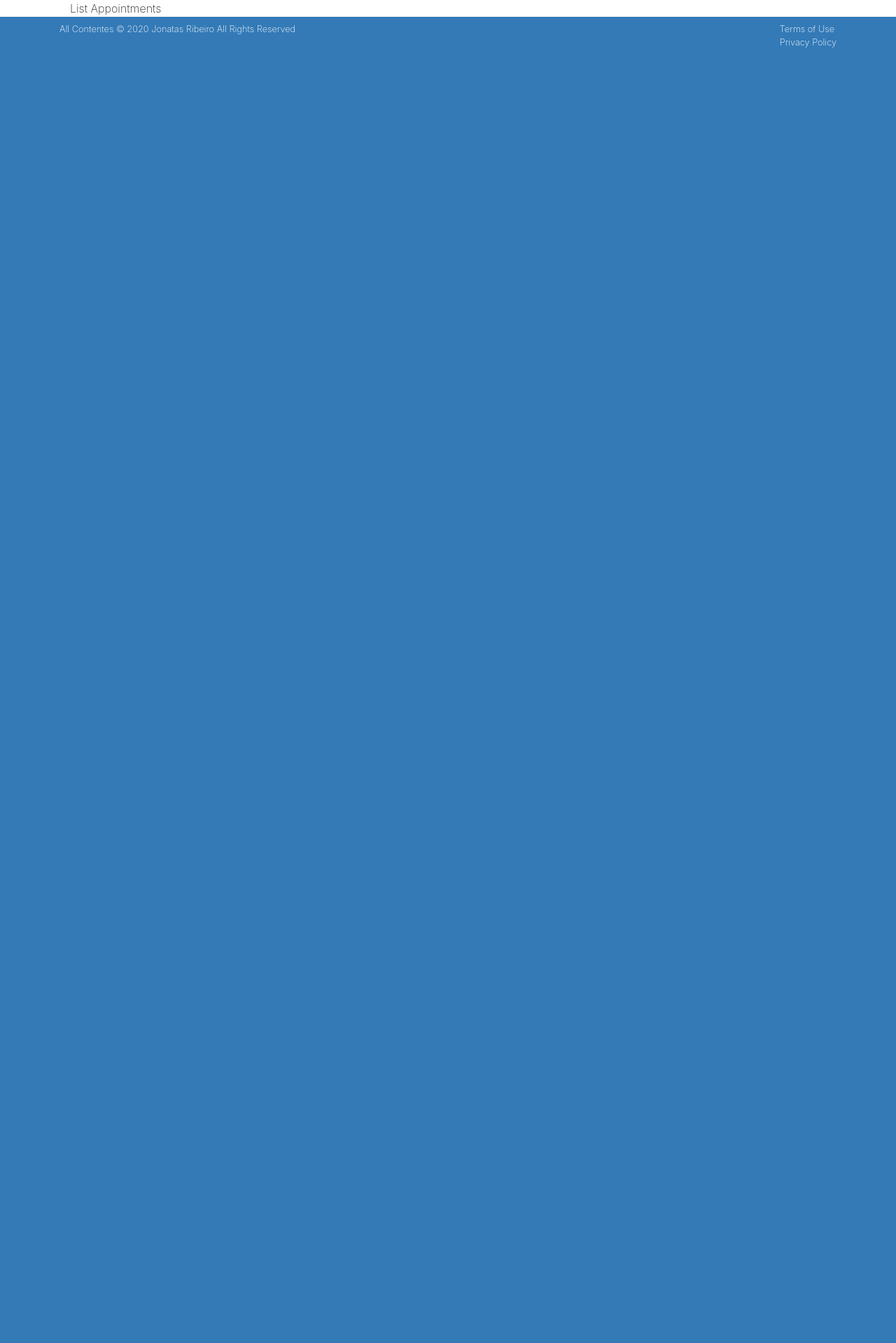
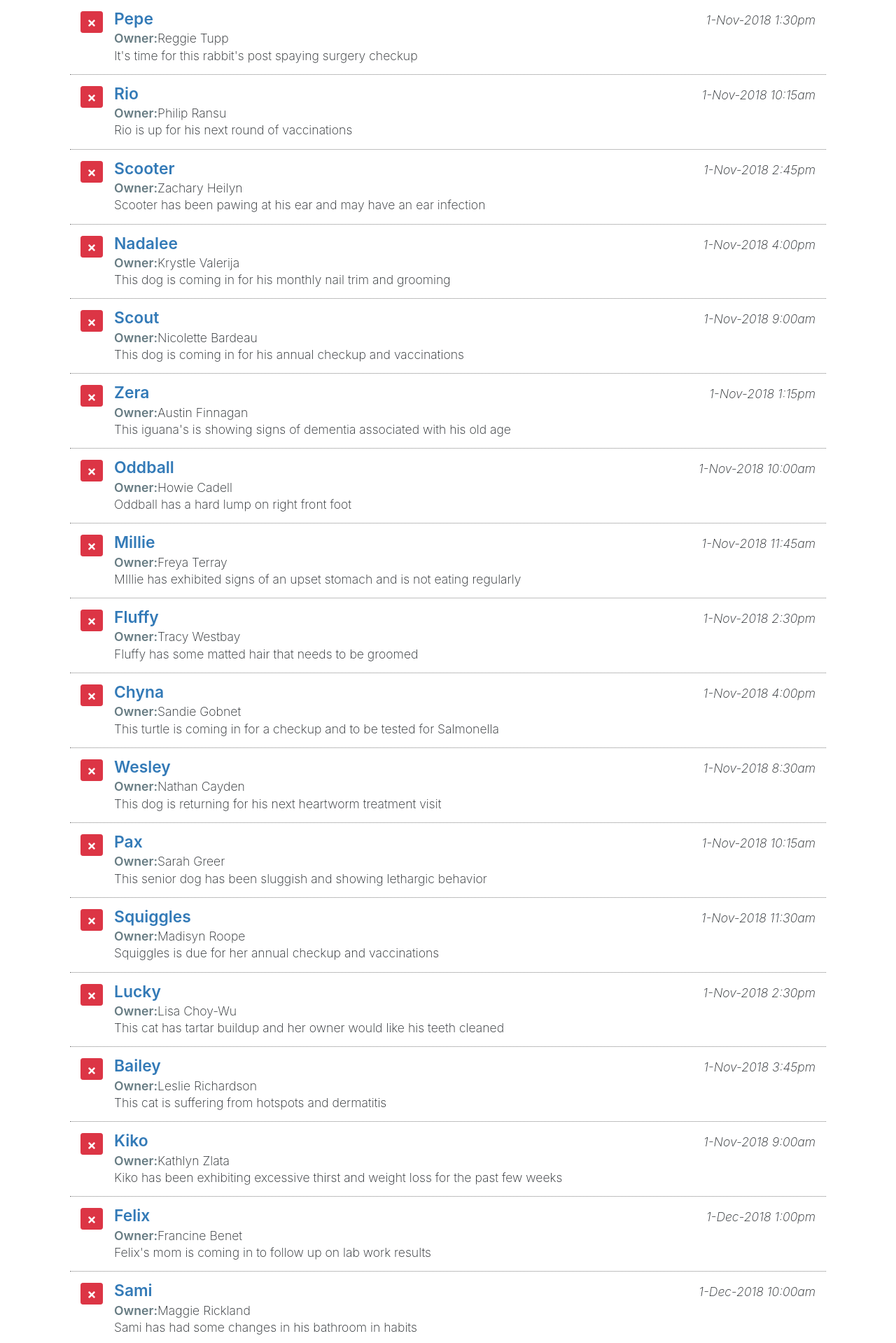
Before and after one commit to jonriber/AppointmentAppReact2020, a React (Create React App) app in the folder AppointmentApp/appointmentapp/: page / in a window 1280 px wide. Shown: the part 101-2020 px from the top of the page at 70% size. Before the commit the page ends 800 px from the top, so only its background shows below. Built offline with nearby package versions, Linux system fonts and the light colour scheme.

Commit message:
added listAppointments component

```diff
--- /dev/null
+++ b/AppointmentApp/appointmentapp/public/data.json
@@ -0,0 +1,152 @@
+[
+    {
+      "petName": "Pepe",
+      "ownerName": "Reggie Tupp",
+      "aptNotes": "It's time for this rabbit's post spaying surgery checkup",
+      "aptDate": "2018-11-28 13:30"
+    },
+    {
+      "petName": "Rio",
+      "ownerName": "Philip Ransu",
+      "aptNotes": "Rio is up for his next round of vaccinations",
+      "aptDate": "2018-11-28 10:15"
+    },
+    {
+      "petName": "Scooter",
+      "ownerName": "Zachary Heilyn",
+      "aptNotes": "Scooter has been pawing at his ear and may have an ear infection",
+      "aptDate": "2018-11-28 14:45"
+    },
+    {
+      "petName": "Nadalee",
+      "ownerName": "Krystle Valerija",
+      "aptNotes": "This dog is coming in for his monthly nail trim and grooming",
+      "aptDate": "2018-11-28 16:00"
+    },
+    {
+      "petName": "Scout",
+      "ownerName": "Nicolette Bardeau",
+      "aptNotes": "This dog is coming in for his annual checkup and vaccinations",
+      "aptDate": "2018-11-28 9:00"
+    },
+    {
+      "petName": "Zera",
+      "ownerName": "Austin Finnagan",
+      "aptNotes": "This iguana's is showing signs of dementia associated with his old age",
+      "aptDate": "2018-11-29 13:15"
+    },
+    {
+      "petName": "Oddball",
+      "ownerName": "Howie Cadell",
+      "aptNotes": "Oddball has a hard lump on right front foot",
+      "aptDate": "2018-11-29 10:00"
+    },
+    {
+      "petName": "Millie",
+      "ownerName": "Freya Terray",
+      "aptNotes": "MIllie has exhibited signs of an upset stomach and is not eating regularly",
+      "aptDate": "2018-11-29 11:45"
+    },
+    {
+      "petName": "Fluffy",
+      "ownerName": "Tracy Westbay",
+      "aptNotes": "Fluffy has some matted hair that needs to be groomed",
+      "aptDate": "2018-11-29 14:30"
+    },
+    {
+      "petName": "Chyna",
+      "ownerName": "Sandie Gobnet",
+      "aptNotes": "This turtle is coming in for a checkup and to be tested for Salmonella",
+      "aptDate": "2018-11-29 16:00"
+    },
+    {
+      "petName": "Wesley",
+      "ownerName": "Nathan Cayden",
+      "aptNotes": "This dog is returning for his next heartworm treatment visit",
+      "aptDate": "2018-11-29 8:30"
+    },
+    {
+      "petName": "Pax",
+      "ownerName": "Sarah Greer",
+      "aptNotes": "This senior dog has been sluggish and showing lethargic behavior",
+      "aptDate": "2018-11-30 10:15"
+    },
+    {
+      "petName": "Squiggles",
+      "ownerName": "Madisyn Roope",
+      "aptNotes": "Squiggles is due for her annual checkup and vaccinations",
+      "aptDate": "2018-11-30 11:30"
+    },
+    {
+      "petName": "Lucky",
+      "ownerName": "Lisa Choy-Wu",
+      "aptNotes": "This cat has tartar buildup and her owner would like his teeth cleaned",
+      "aptDate": "2018-11-30 14:30"
+    },
+    {
+      "petName": "Bailey",
+      "ownerName": "Leslie Richardson",
+      "aptNotes": "This cat is suffering from hotspots and dermatitis",
+      "aptDate": "2018-11-30 15:45"
+    },
+    {
+      "petName": "Kiko",
+      "ownerName": "Kathlyn Zlata",
+      "aptNotes": "Kiko has been exhibiting excessive thirst and weight loss for the past few weeks",
+      "aptDate": "2018-11-30 9:00"
+    },
+    {
+      "petName": "Felix",
+      "ownerName": "Francine Benet",
+      "aptNotes": "Felix's mom is coming in to follow up on  lab work results",
+      "aptDate": "2018-12-1 13:00"
+    },
+    {
+      "petName": "Sami",
+      "ownerName": "Maggie Rickland",
+      "aptNotes": "Sami has had some changes in his bathroom in habits",
+      "aptDate": "2018-12-1 10:00"
+    },
+    {
+      "petName": "Cosmo",
+      "ownerName": "Jennifer Dawson",
+      "aptNotes": "Cosmo's mom would like us to check for arthritic conditions and do a routine checkup",
+      "aptDate": "2018-12-1 11:30"
+    },
+    {
+      "petName": "Casper",
+      "ownerName": "Dalania Devitto",
+      "aptNotes": "This dog is coming in for a nail trim and grooming",
+      "aptDate": "2018-12-1 15:15"
+    },
+    {
+      "petName": "Chip",
+      "ownerName": "Jason Hemlock",
+      "aptNotes": "This fish has a spotty white patch developing on his back ",
+      "aptDate": "2018-12-1 8:45"
+    },
+    {
+      "petName": "Tibbs",
+      "ownerName": "Shad Cayden",
+      "aptNotes": "Tibbs has had an ongoing rash and cold symptoms and we are going to run allergy tests",
+      "aptDate": "2018-12-2 13:30"
+    },
+    {
+      "petName": "Stich",
+      "ownerName": "Dennis Nicholback",
+      "aptNotes": "Stich has been having some stomach issues and is due for his vaccinations",
+      "aptDate": "2018-12-2 10:15"
+    },
+    {
+      "petName": "Shadow",
+      "ownerName": "Audry Topsy",
+      "aptNotes": "This cat has a red swollen eye with a discharge",
+      "aptDate": "2018-12-2 15:00"
+    },
+    {
+      "petName": "Nugget",
+      "ownerName": "Darla Branson",
+      "aptNotes": "This little fish Nugget, has  a rash on his stomach area",
+      "aptDate": "2018-12-2 9:00"
+    }
+  ]
--- a/AppointmentApp/appointmentapp/public/index.html
+++ b/AppointmentApp/appointmentapp/public/index.html
@@ -35,7 +35,7 @@
 
     <footer class='container d-flex text-white py-2'>
       <p>
-        All Contentes &copy; 2020
+        All Contents &copy; 2020
         <a href="https://www.linkedin.com/in/jonatas-magno-ribeiro/">Jonatas Ribeiro</a> All Rights Reserved
       </p>
       <div class="ml-auto">
--- a/AppointmentApp/appointmentapp/src/components/App.js
+++ b/AppointmentApp/appointmentapp/src/components/App.js
@@ -6,7 +6,37 @@
 
 //we can only return a single html element, thats why we wrap it in a div element
 class App extends Component {
+  constructor() {
+    super();
+    this.state = {
+      myAppointments: [],
+      lastIndex : 0 //creating an index as state for each appoinment
+    }
+  }
+
+  componentDidMount() {
+    fetch('./data.json') //get data from somewhere
+      .then(response => response.json()) //transform this response in json file
+        .then(result => { //generate apts
+          const apts = result.map(item => {
+            item.aptId = this.state.lastIndex; // created an appoinment id
+            this.setState({lastIndex:this.state.lastIndex+1}); //setState to change the state as we go through the array of objects
+            return item;
+          })
+          this.setState(
+          { myAppointments: apts }
+        )
+        });
+
+  }
+
   render() {
+    // //expression to list elements inside component
+    // const listItems = this.state.myAppointments.map(item => (
+    //   <div>{item.petName}</div>
+
+    // ));
+
     return (
       <main className="page bg-white" id="petratings">
         <div className="container">
@@ -15,7 +45,7 @@
               <div className="container">
                 <AddAppointments />
                 <SearchAppointments />
-                <ListAppointments />
+                <ListAppointments appointments={this.state.myAppointments}/>
               </div>
             </div>
           </div>
--- a/AppointmentApp/appointmentapp/src/components/ListAppointments.js
+++ b/AppointmentApp/appointmentapp/src/components/ListAppointments.js
@@ -1,9 +1,44 @@
 import React, { Component } from 'react';
+import {FaTimes} from 'react-icons/fa';
+import Moment from 'react-moment';
 
 class ListAppointments extends Component {
     render() {
-        return(<div>List Appointments</div>)
+
+        return(
+            <div className="appointment-list item-list mb-3">
+                {/* generating a template within a template */}
+                {this.props.appointments.map(item => (
+                    <div className='pet-item col media py-3' key={item.aptId}>
+                    <div className='mr-3'>
+                        <button className='pet-delete btn btn-sm btn-danger'>
+                            <FaTimes/>
+                        </button>
+                    </div>
+
+                    <div className='pet-info media-body'>
+                        <div className='pet-head d-flex'>
+                            <span className='pet-name'>{item.petName}</span>
+                            <span className='apt-date ml-auto'>
+                                <Moment
+                                date={item.aptDate}
+                                parse='YYYY-MM-dd hh:mm'
+                                format='D-MMM-YYYY h:mma' />
+                            </span>
+                        </div>
+
+                        <div className='owner-name'>
+                            <span className='label-item'>Owner:</span>
+                            <span>{item.ownerName}</span>
+                        </div>
+                        <div className='apt-notes'>{item.aptNotes}</div>
+                    </div>
+                </div>
+                ))}
+
+            </div>
+        )
     }
-}
+};
 
 export default ListAppointments;
--- a/AppointmentApp/appointmentapp/src/css/App.css
+++ b/AppointmentApp/appointmentapp/src/css/App.css
@@ -1,38 +1,45 @@
-.App {
-  text-align: center;
+.add-appointment .card-body {
+  display: none;
 }
 
-.App-logo {
-  height: 40vmin;
-  pointer-events: none;
+.apt-addheading {
+  cursor: pointer;
+  user-select: none;
 }
 
-@media (prefers-reduced-motion: no-preference) {
-  .App-logo {
-    animation: App-logo-spin infinite 20s linear;
-  }
+.appointment-list {
+  font-size: 1.1em;
 }
 
-.App-header {
-  background-color: #282c34;
-  min-height: 100vh;
-  display: flex;
-  flex-direction: column;
-  align-items: center;
-  justify-content: center;
-  font-size: calc(10px + 2vmin);
-  color: white;
+.appointment-list .pet-item {
+  border-bottom: 1px dotted gray;
 }
 
-.App-link {
-  color: #61dafb;
+.appointment-list .pet-item:last-child {
+  border-bottom: none;
 }
 
-@keyframes App-logo-spin {
-  from {
-    transform: rotate(0deg);
-  }
-  to {
-    transform: rotate(360deg);
-  }
+.appointment-list .pet-name {
+  font-weight: 600;
+  color: #337ab7;
+  font-size: 1.3em;
+  line-height: 100%;
 }
+
+.appointment-list .label-item {
+  font-weight: 600;
+  color: #667b82;
+}
+
+.appointment-list .apt-date {
+  font-style: italic;
+}
+
+.appointment-list .apt-notes {
+  line-height: 120%;
+}
+
+.dropdown-item.active,
+.dropdown-item:active {
+  background-color: #a9aeb2;
+}
```
Also changed, not shown: AppointmentApp/appointmentapp/public/logo192.png (deleted), AppointmentApp/appointmentapp/public/logo512.png (deleted).
